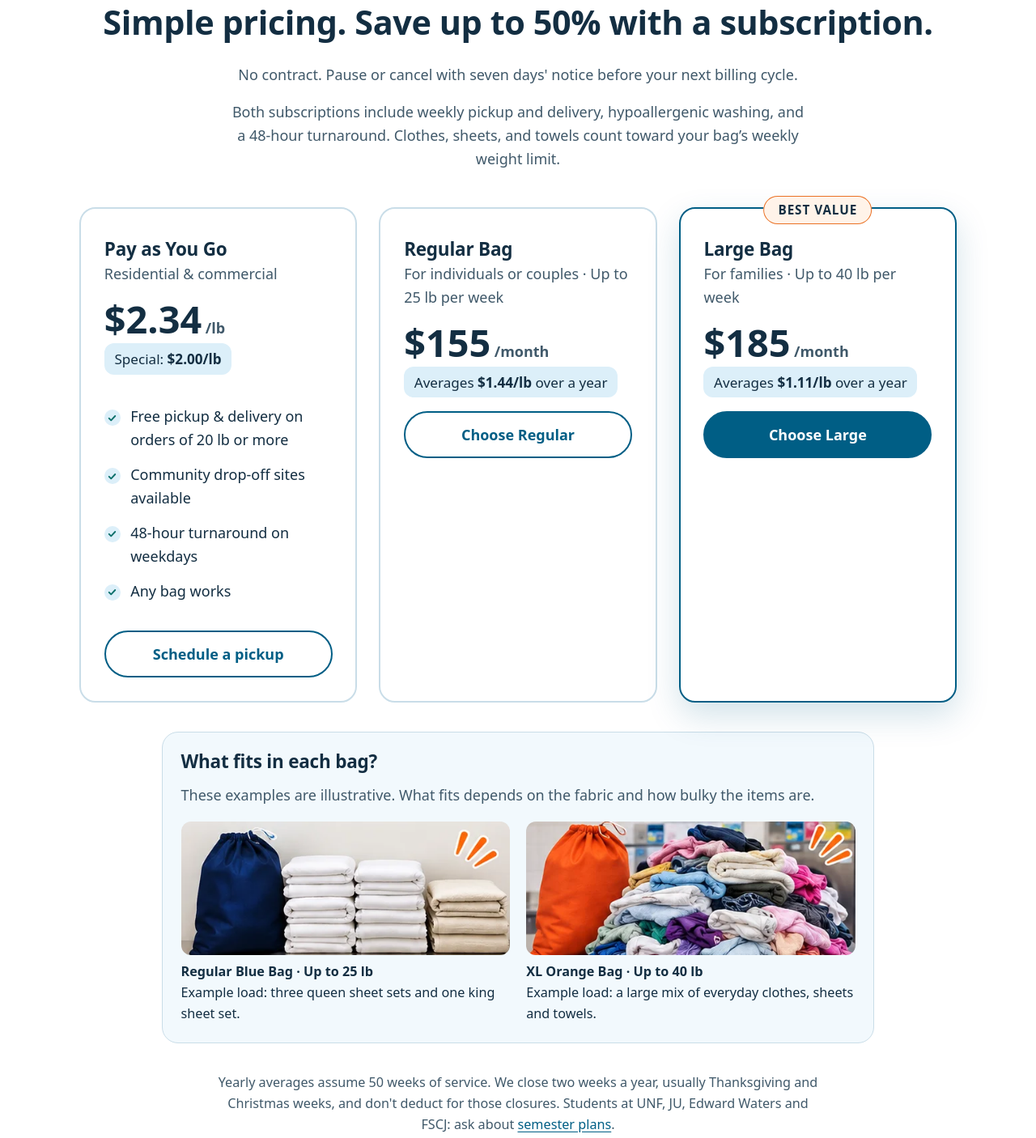
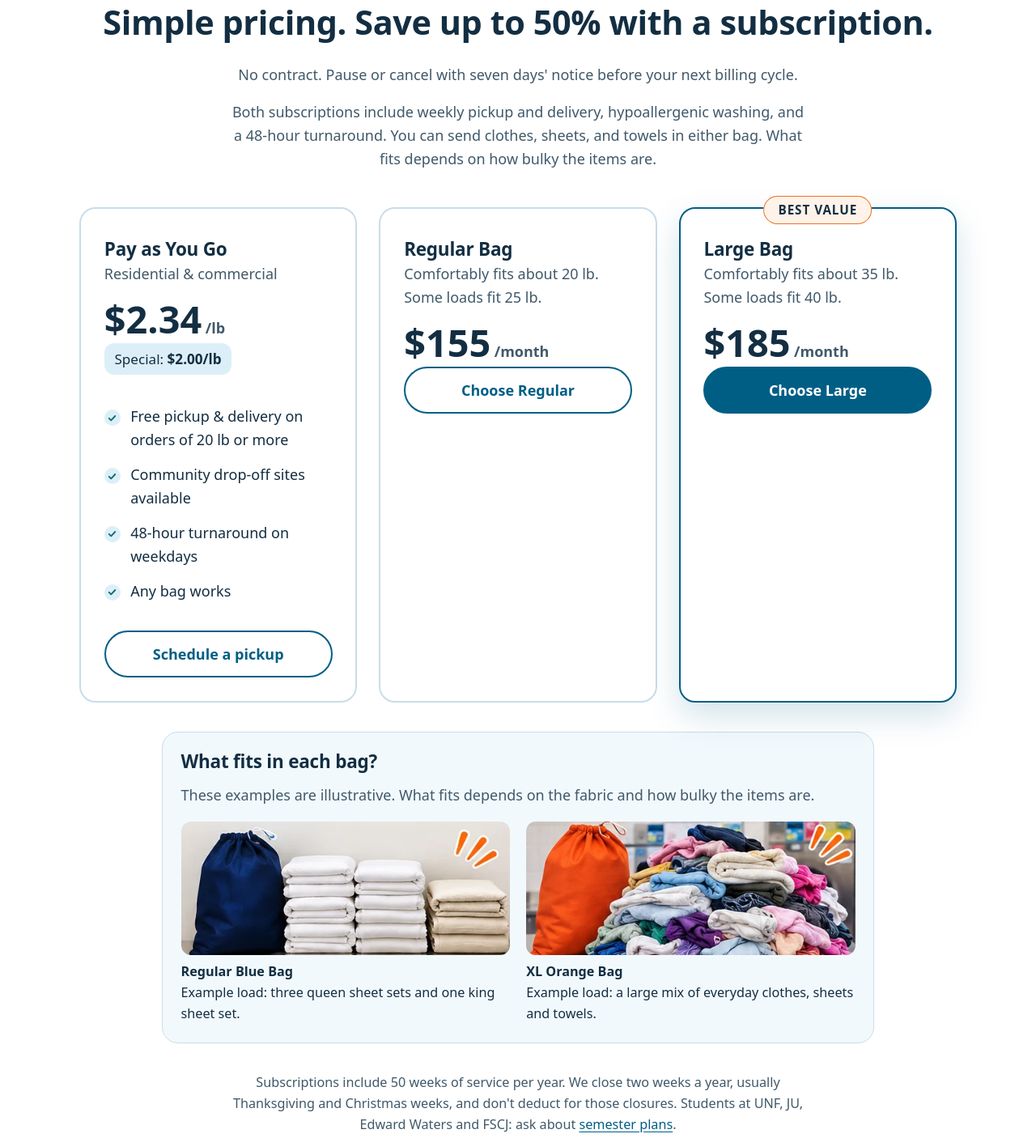
Before and after one commit to sarahtroup/laundry-caddie, a plain HTML site: page index.html in a window 1280 px wide. Shown: the part 1516-2922 px from the top of the page at 81% size. Drawn offline with Linux system fonts and the light colour scheme.

Commit message:
Describe subscription bags by comfortable capacity

```diff
--- a/index.html
+++ b/index.html
@@ -58,8 +58,8 @@
     },
     "makesOffer": [
       {"@type": "Offer", "name": "Pay as You Go", "price": "2.34", "priceCurrency": "USD", "description": "Per pound. Free pickup and delivery on orders of 20 lb or more."},
-      {"@type": "Offer", "name": "Regular Bag plan", "price": "155", "priceCurrency": "USD", "description": "Per month. Up to 25 lb weekly."},
-      {"@type": "Offer", "name": "Large Bag plan", "price": "185", "priceCurrency": "USD", "description": "Per month. Up to 40 lb weekly."}
+      {"@type": "Offer", "name": "Regular Bag plan", "price": "155", "priceCurrency": "USD", "description": "Per month. Comfortably fits about 20 lb. Some loads fit 25 lb."},
+      {"@type": "Offer", "name": "Large Bag plan", "price": "185", "priceCurrency": "USD", "description": "Per month. Comfortably fits about 35 lb. Some loads fit 40 lb."}
     ]
   }
   </script>
@@ -144,7 +144,7 @@
         <h2 id="pricing-title" class="center">Simple pricing. Save up to 50% with a subscription.</h2>
         <p class="section-intro center">No contract. Pause or cancel with seven days' notice before your next billing cycle.</p>
 
-        <p class="section-intro center">Both subscriptions include weekly pickup and delivery, hypoallergenic washing, and a 48-hour turnaround. Clothes, sheets, and towels count toward your bag’s weekly weight limit.</p>
+        <p class="section-intro center">Both subscriptions include weekly pickup and delivery, hypoallergenic washing, and a 48-hour turnaround. You can send clothes, sheets, and towels in either bag. What fits depends on how bulky the items are.</p>
         <div class="pricing-grid">
           <article class="price-card" aria-labelledby="plan-payg">
             <h3 id="plan-payg">Pay as You Go</h3>
@@ -162,18 +162,16 @@
 
           <article class="price-card" aria-labelledby="plan-regular">
             <h3 id="plan-regular">Regular Bag</h3>
-            <p class="plan-for">For individuals or couples · Up to 25 lb per week</p>
+            <p class="plan-for">Comfortably fits about 20 lb. Some loads fit 25 lb.</p>
             <p class="price"><span class="amount">$155</span><span class="per">/month</span></p>
-            <p class="price-note">Averages <strong>$1.44/lb</strong> over a year</p>
             <a class="btn btn-block btn-secondary" href="subscribe.html?plan=regular">Choose Regular</a>
           </article>
 
           <article class="price-card featured" aria-labelledby="plan-large">
             <p class="badge">Best Value</p>
             <h3 id="plan-large">Large Bag</h3>
-            <p class="plan-for">For families · Up to 40 lb per week</p>
+            <p class="plan-for">Comfortably fits about 35 lb. Some loads fit 40 lb.</p>
             <p class="price"><span class="amount">$185</span><span class="per">/month</span></p>
-            <p class="price-note">Averages <strong>$1.11/lb</strong> over a year</p>
             <a class="btn btn-block" href="subscribe.html?plan=large">Choose Large</a>
           </article>
         </div>
@@ -183,15 +181,15 @@
           <div class="bag-comparison-grid">
             <figure>
               <img src="assets/regular-blue-bag-example.webp" alt="Blue laundry bag beside stacks of folded sheets" width="494" height="200" loading="lazy">
-              <figcaption><strong>Regular Blue Bag · Up to 25 lb</strong><br>Example load: three queen sheet sets and one king sheet set.</figcaption>
+              <figcaption><strong>Regular Blue Bag</strong><br>Example load: three queen sheet sets and one king sheet set.</figcaption>
             </figure>
             <figure>
               <img src="assets/xl-orange-bag-example.webp" alt="Orange laundry bag beside a large pile of mixed clothes and linens" width="491" height="200" loading="lazy">
-              <figcaption><strong>XL Orange Bag · Up to 40 lb</strong><br>Example load: a large mix of everyday clothes, sheets and towels.</figcaption>
+              <figcaption><strong>XL Orange Bag</strong><br>Example load: a large mix of everyday clothes, sheets and towels.</figcaption>
             </figure>
           </div>
         </div>
-        <p class="fine-print center">Yearly averages assume 50 weeks of service. We close two weeks a year, usually Thanksgiving and Christmas weeks, and don't deduct for those closures. Students at UNF, JU, Edward Waters and FSCJ: ask about <a href="https://arcjacksonville.org/laundrycaddie-serviceplan/students/">semester plans</a>.</p>
+        <p class="fine-print center">Subscriptions include 50 weeks of service per year. We close two weeks a year, usually Thanksgiving and Christmas weeks, and don't deduct for those closures. Students at UNF, JU, Edward Waters and FSCJ: ask about <a href="https://arcjacksonville.org/laundrycaddie-serviceplan/students/">semester plans</a>.</p>
       </div>
     </section>
 
@@ -285,7 +283,7 @@
           <details>
             <summary>How much does it cost?</summary>
             <div class="faq-body">
-              <p>Pay as You Go is $2.34/lb (Special $2/lb), with free pickup and delivery on orders of 20 lb or more. Subscriptions are $155/month for a Regular Bag (up to 25 lb weekly) or $185/month for a Large Bag (up to 40 lb weekly). Over a year, that averages $1.44/lb and $1.11/lb.</p>
+              <p>Pay as You Go is $2.34/lb (Special $2/lb), with free pickup and delivery on orders of 20 lb or more. Subscriptions are $155/month for a Regular Bag or $185/month for a Large Bag. The Regular Bag comfortably fits about 20 lb, and the Large Bag comfortably fits about 35 lb. Actual fit depends on what you pack.</p>
             </div>
           </details>
           <details>
```
